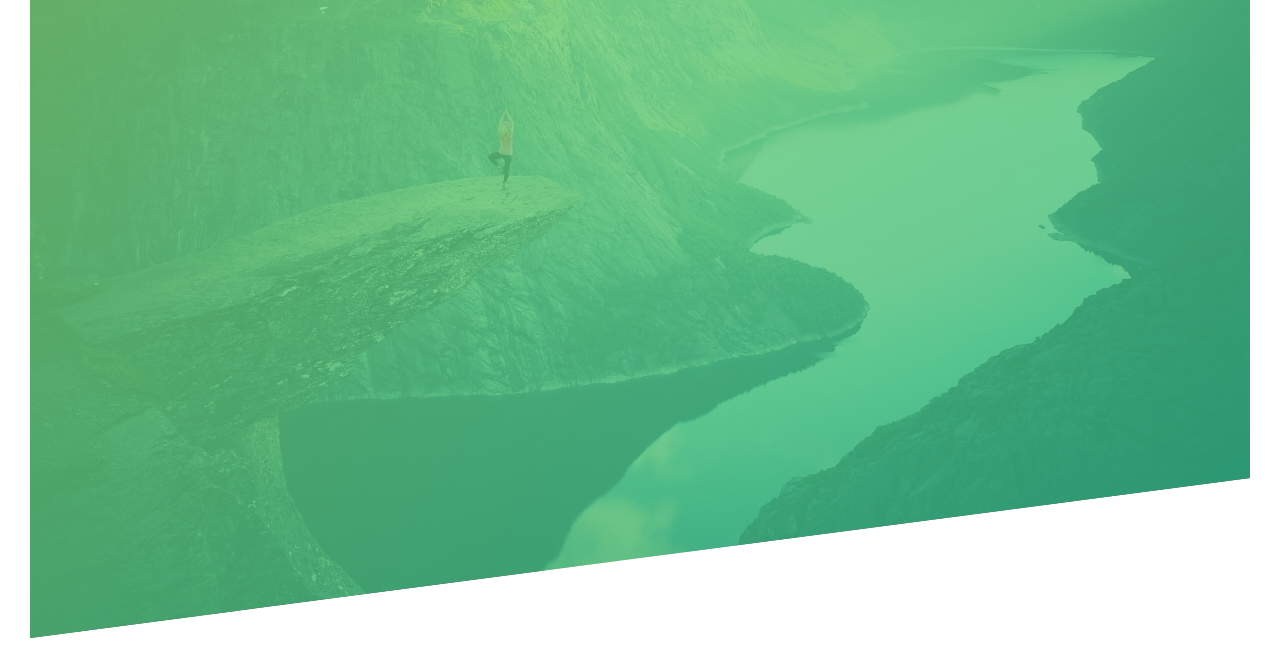
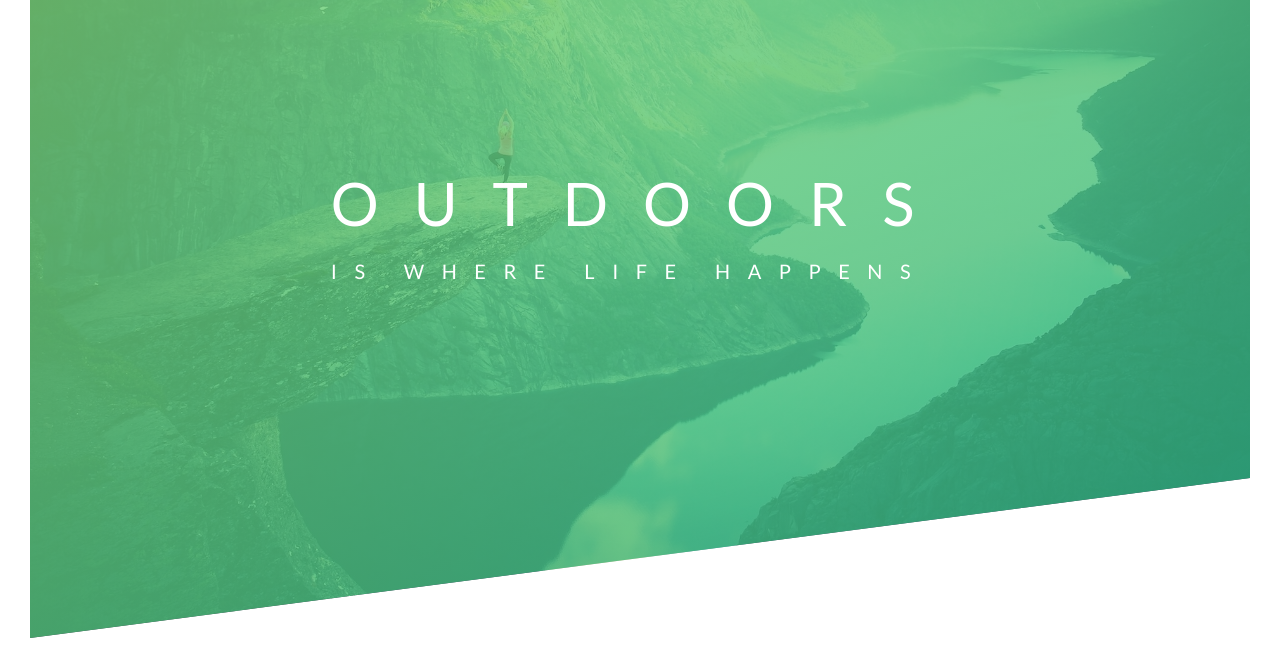
Before and after one commit to dramirez2096/natours, a plain HTML site: page starter/index.html in a window 1280 px wide. Shown: the part 152-820 px from the top of the page. Drawn offline with Linux system fonts and the light colour scheme; files that its build step writes are made by us from their sources.

Commit message:
header text added

```diff
--- a/starter/css/style.css
+++ b/starter/css/style.css
@@ -39,3 +39,25 @@ body {
 .logo{
     height: 35px;
 }
+.text-box{
+    position: absolute;
+    top: 45%;
+    left: 50%;
+    transform: translate(-50%,-50%);
+}
+.heading-primary{
+    color: #fff;
+    text-transform: uppercase;
+}
+.heading-primary-main{
+    display: block;
+    font-size: 60px;
+    font-weight: 400;
+    letter-spacing: 35px;
+}
+.heading-primary-sub{
+    display: block;
+    font-size: 20px;
+    font-weight: 400;
+    letter-spacing: 17.5px;
+}
--- a/starter/index.html
+++ b/starter/index.html
@@ -17,6 +17,12 @@
             <div class="logo-box">
                 <img src="img/logo-white.png" alt="Logo" class="logo">
             </div>
+            <div class="text-box">
+                <h1 class="heading-primary">
+                    <span class="heading-primary-main">Outdoors</span>
+                    <span class="heading-primary-sub">is where life happens</span>
+                </h1>
+            </div>
         </header>
     </body>
 </html>
```
